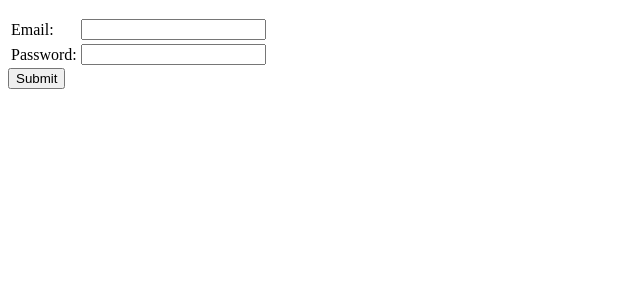
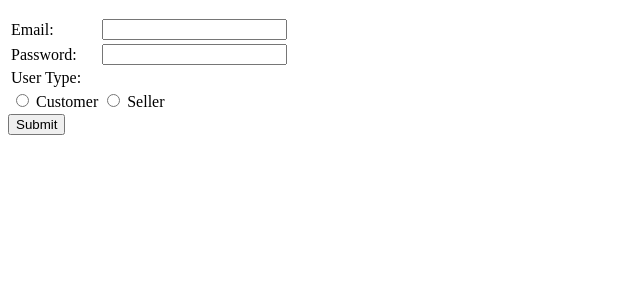
Before and after one commit to cameronheard/COSC-471, a PHP site: page /login.php in a window 1280 px wide. Shown: the part 78-378 px from the top of the page, without its empty margins (0-640 px from the left). Run offline with PHP 8.4, Linux system fonts and the light colour scheme.

Commit message:
Added "user type" menu to login page
This will let the user decide whether to log in as a customer or as a seller.

```diff
--- a/src/templates/auth/login.php
+++ b/src/templates/auth/login.php
@@ -11,6 +11,13 @@
         <td><label for="password">Password:</label></td>
         <td><input id="password" name="login[password]" type="password" required></td>
     </tr>
+    <tr>
+        <td>User Type:</td>
+    </tr>
+    <tr>
+        <td><label><input name="login[type]" type="radio" value="customer" required> Customer</label></td>
+        <td><label><input name="login[type]" type="radio" value="seller" required> Seller</label></td>
+    </tr>
 </table>
 
 <?php $form = ob_get_clean() ?>
```
